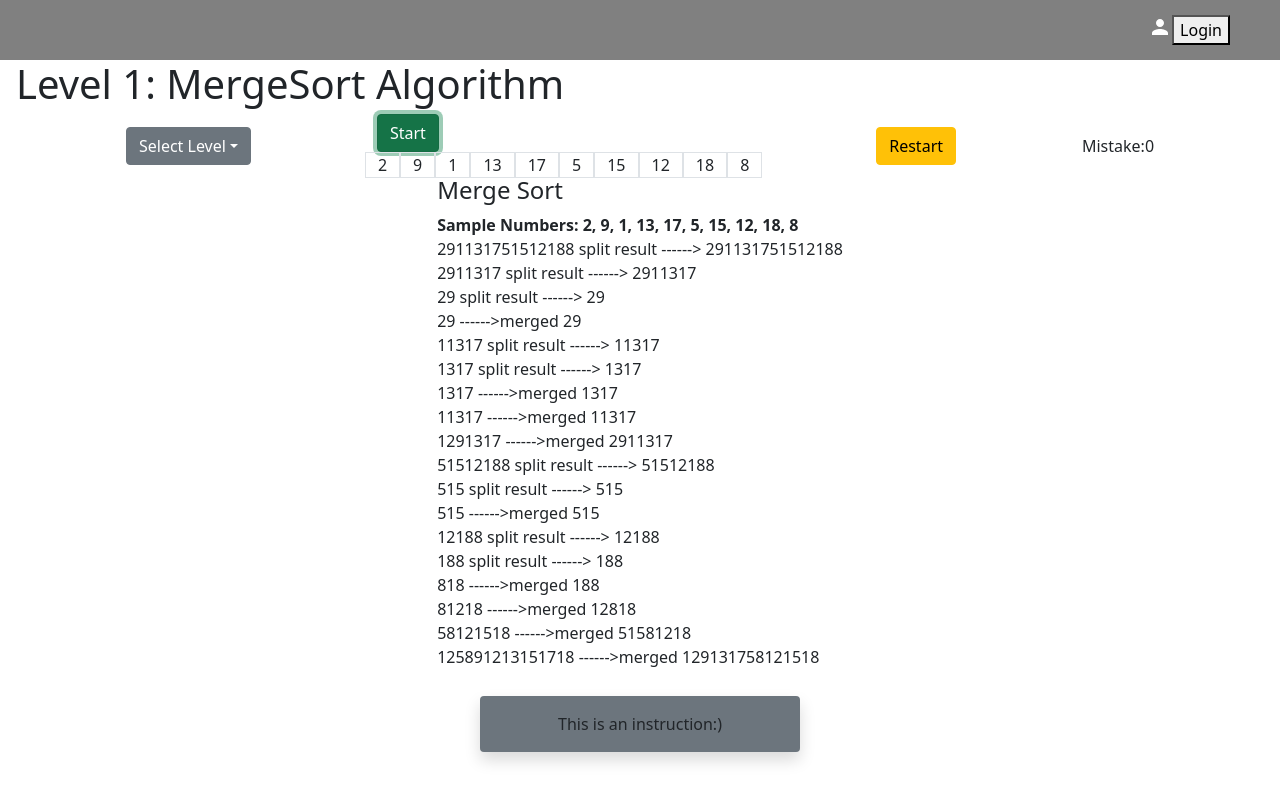
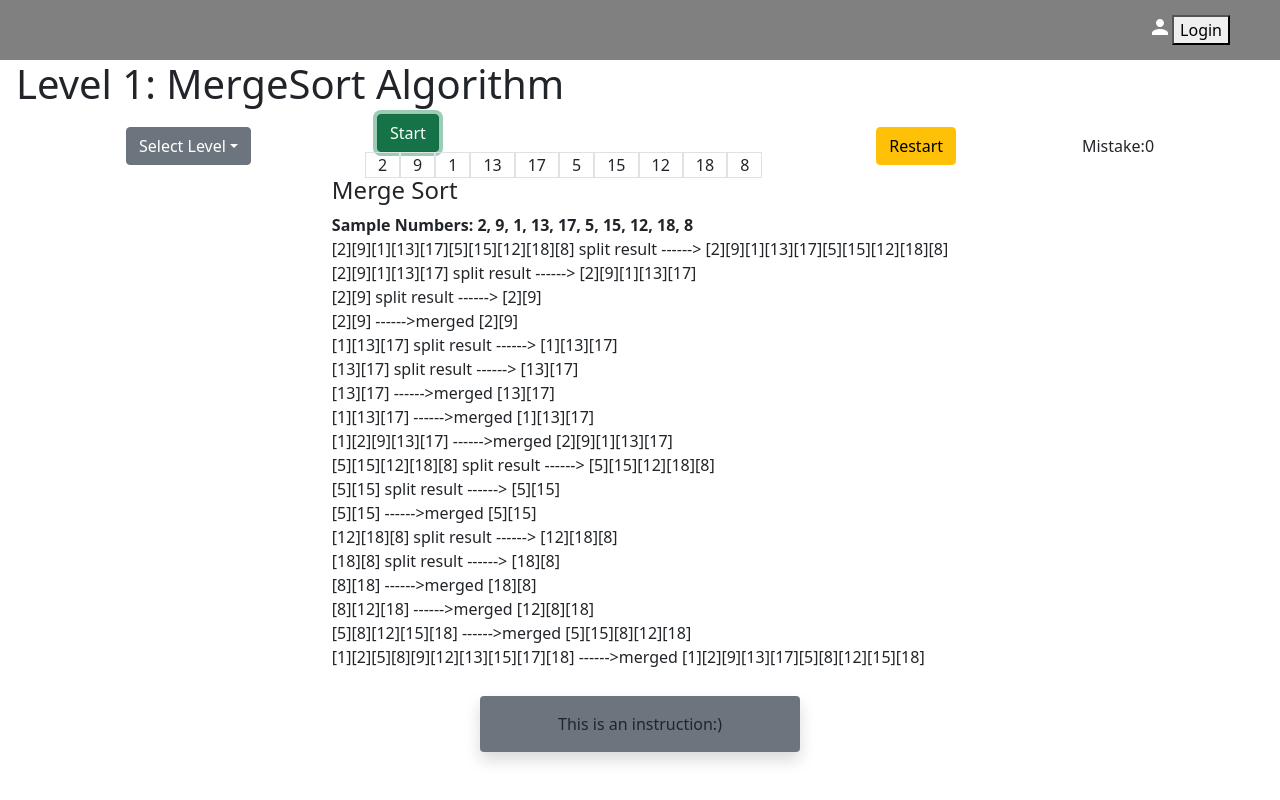
Before and after one commit to ShaimaaAliECE/se3350-project-group-15, a React (Create React App) app in the folder Development Code/: page /level1 in a window 1280 px wide. Both pictures are taken after a click on the button "Start". Built offline with nearby package versions, Linux system fonts and the light colour scheme.

Commit message:
add brackets to the sorted numbers

```diff
--- a/Development Code/src/component/SortingComponent.js
+++ b/Development Code/src/component/SortingComponent.js
@@ -44,7 +44,7 @@ export default class SortingComponent extends Component {
                 {numbers.map((number, index) => {
                   return (
                     <span key={index} className="number">
-                      {number}
+                      [{number}]
                     </span>
                   );
                 })}
@@ -57,7 +57,7 @@ export default class SortingComponent extends Component {
             {(node.part1 || []).map((n, index) => {
               return (
                 <span key={index} className="number">
-                  {n}
+                  [{n}]
                 </span>
               );
             })}
@@ -67,7 +67,7 @@ export default class SortingComponent extends Component {
             {(node.part2 || []).map((n, index) => {
               return (
                 <span key={index} className="number">
-                  {n}
+                  [{n}]
                 </span>
               );
             })}
```
